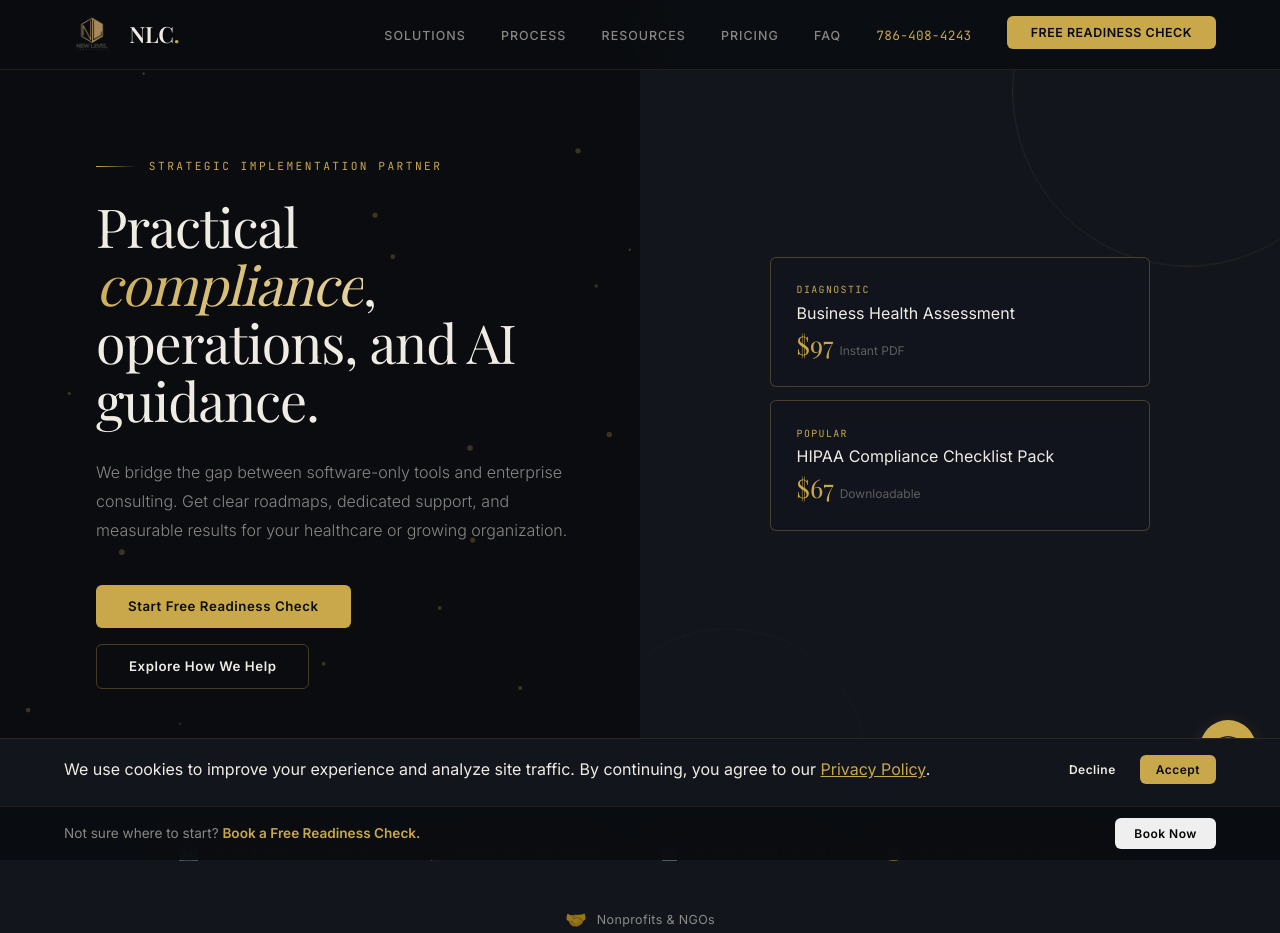
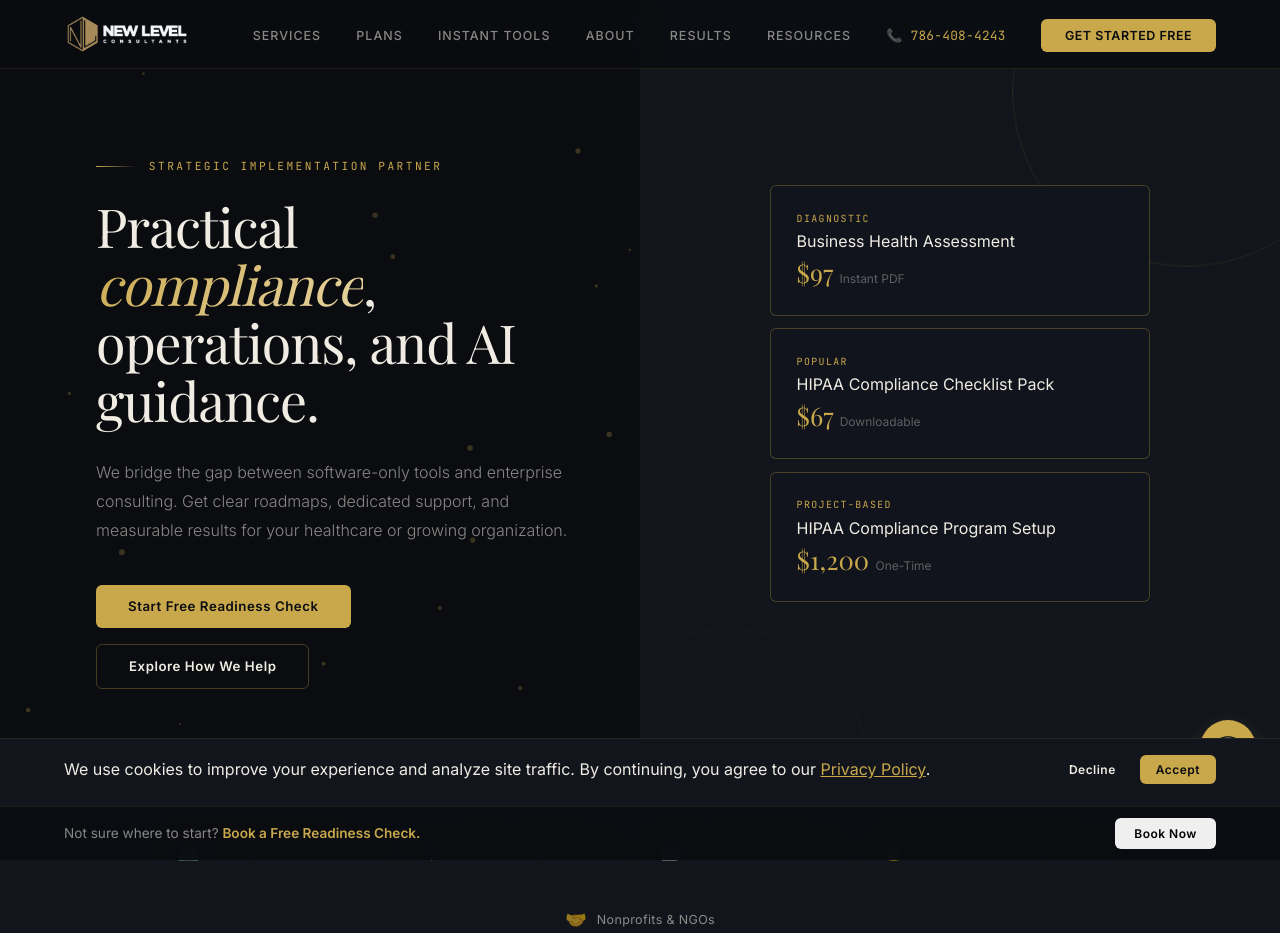
Before and after one commit to NEWLEV/NLCFIRM, a website: page public/index.html in a window 1280 px wide. Shown: the top 933 px of the page. Drawn offline with nearby package versions, Linux system fonts and the light colour scheme; no server answers; a web font is replaced by a local one.

Commit message:
Fix nav/logo consistency and add project-based hero card
- Use logo-dark-bg.png (full NEW LEVEL logo) to match resources.html
- Align nav links: Services, Plans, Instant Tools, About, Results, Resources
- Match CTA text: 'Get Started Free' across all pages
- Add third hero card: HIPAA Compliance Program Setup ($1,200)
- Update footer logo to match site-wide pattern
- Match mobile drawer links to desktop nav"

```diff
--- a/public/index.html
+++ b/public/index.html
@@ -56,32 +56,32 @@
 
   <!-- NAV -->
   <nav id="nav">
-    <a href="/" class="nav-logo">
-      <img src="/assets/images/logo-stacked.png" alt="New Level Consultants Logo">
-      <div class="nav-logo-text">NLC<span>.</span></div>
+    <a href="/" class="nav-logo" aria-label="New Level Consultants Home">
+      <img src="/assets/images/logo-dark-bg.png" alt="New Level Consultants" width="180" height="40">
     </a>
     <ul class="nav-links">
-      <li><a href="#solutions">Solutions</a></li>
-      <li><a href="#process">Process</a></li>
+      <li><a href="/#services">Services</a></li>
+      <li><a href="/#plans">Plans</a></li>
+      <li><a href="/#products">Instant Tools</a></li>
+      <li><a href="/about.html">About</a></li>
+      <li><a href="/case-studies.html">Results</a></li>
       <li><a href="/resources.html">Resources</a></li>
-      <li><a href="#pricing">Pricing</a></li>
-      <li><a href="#faq">FAQ</a></li>
-      <li><a href="tel:7864084243" class="nav-phone">786-408-4243</a></li>
-      <li><a href="#" class="btn btn-gold nav-cta" onclick="openModal('consult')">Free Readiness Check</a></li>
+      <li><a href="tel:+17864084243" class="nav-phone" aria-label="Call us">📞 786-408-4243</a></li>
+      <li><a href="#" class="nav-cta" onclick="openModal('consult');return false;">Get Started Free</a></li>
     </ul>
-    <button id="hamburger" class="hamburger" aria-label="Menu" onclick="toggleDrawer()">
+    <button class="hamburger" id="hamburger" onclick="toggleDrawer()" aria-label="Open menu">
       <span></span><span></span><span></span>
     </button>
   </nav>
 
   <div id="drawer-overlay" class="drawer-overlay" onclick="toggleDrawer()"></div>
   <div id="mobile-drawer" class="mobile-drawer">
-    <a href="#solutions" onclick="toggleDrawer()">Solutions</a>
-    <a href="#process" onclick="toggleDrawer()">Process</a>
+    <a href="/#services" onclick="toggleDrawer()">Services</a>
+    <a href="/#plans" onclick="toggleDrawer()">Plans</a>
+    <a href="/about.html" onclick="toggleDrawer()">About</a>
+    <a href="/case-studies.html" onclick="toggleDrawer()">Results</a>
     <a href="/resources.html" onclick="toggleDrawer()">Resources</a>
-    <a href="#pricing" onclick="toggleDrawer()">Pricing</a>
-    <a href="#faq" onclick="toggleDrawer()">FAQ</a>
-    <a href="#" onclick="openModal('consult'); toggleDrawer()" style="color:var(--gold);font-weight:600;">Free Readiness Check</a>
+    <a href="#" onclick="openModal('consult');toggleDrawer();return false;" class="nav-cta">Get Started Free →</a>
   </div>
 
   <!-- HERO -->
@@ -109,6 +109,11 @@
           <div class="hc-tag">Popular</div>
           <div class="hc-title">HIPAA Compliance Checklist Pack</div>
           <div class="hc-price">$67 <small>Downloadable</small></div>
+        </div>
+        <div class="hero-card">
+          <div class="hc-tag">Project-Based</div>
+          <div class="hc-title">HIPAA Compliance Program Setup</div>
+          <div class="hc-price">$1,200 <small>One-Time</small></div>
         </div>
       </div>
     </div>
@@ -290,8 +295,8 @@
   <footer style="background:#050608; border-top:1px solid var(--border); padding:4rem 6rem 2rem;">
     <div style="display:grid; grid-template-columns:1.5fr 1fr 1fr 1fr; gap:3rem; margin-bottom:4rem;">
       <div>
-        <img src="/assets/images/logo-stacked.png" alt="NLC" style="height:40px; margin-bottom:1rem; opacity:0.8;">
-        <p style="color:var(--text-dim); font-size:0.85rem; line-height:1.6;" id="footer-tagline">Guiding healthcare and business organizations to compliance, efficiency, and growth.</p>
+        <div class="footer-brand"><img src="/assets/images/logo-dark-bg.png" alt="NLC" width="120" height="28"></div>
+        <p class="footer-tagline" id="footer-tagline">Healthcare and business consulting for organizations that refuse to stay at the same level.</p>
       </div>
       <div>
         <h4 style="color:var(--text); font-size:0.95rem; margin-bottom:1.2rem;">Solutions</h4>
```
